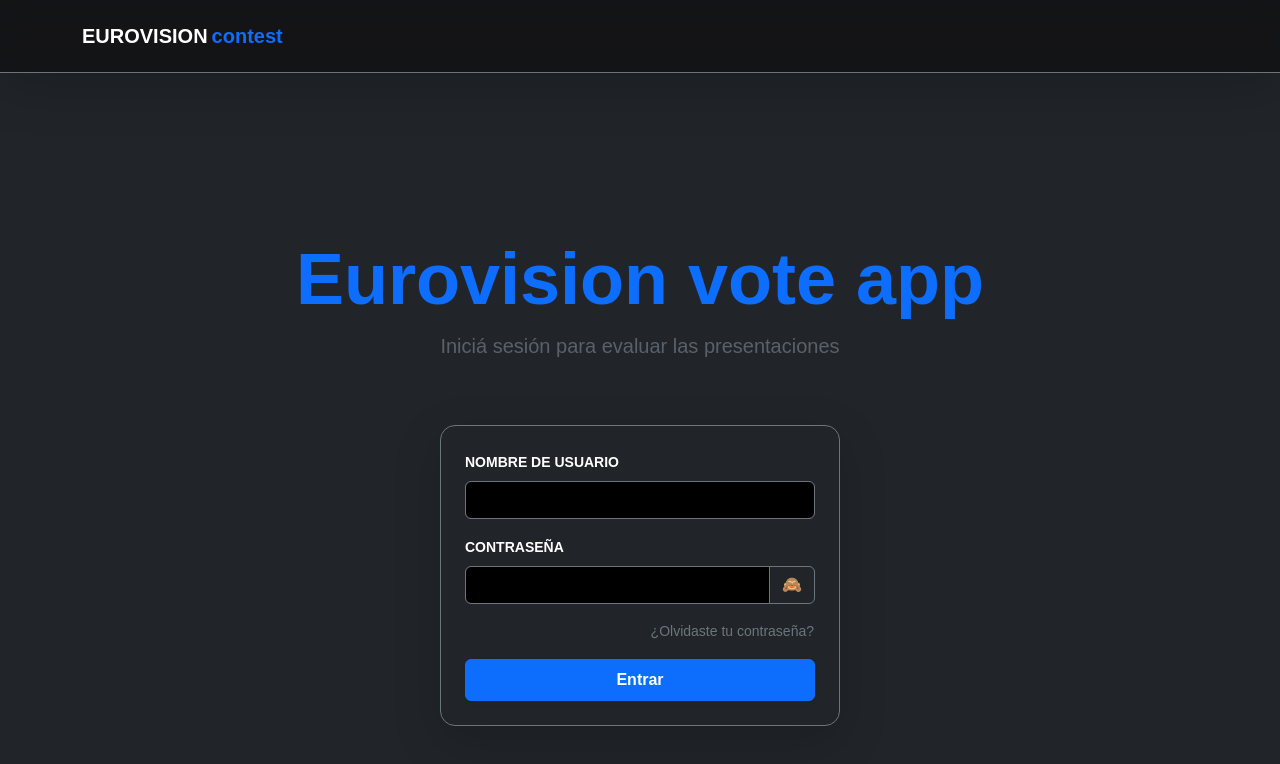
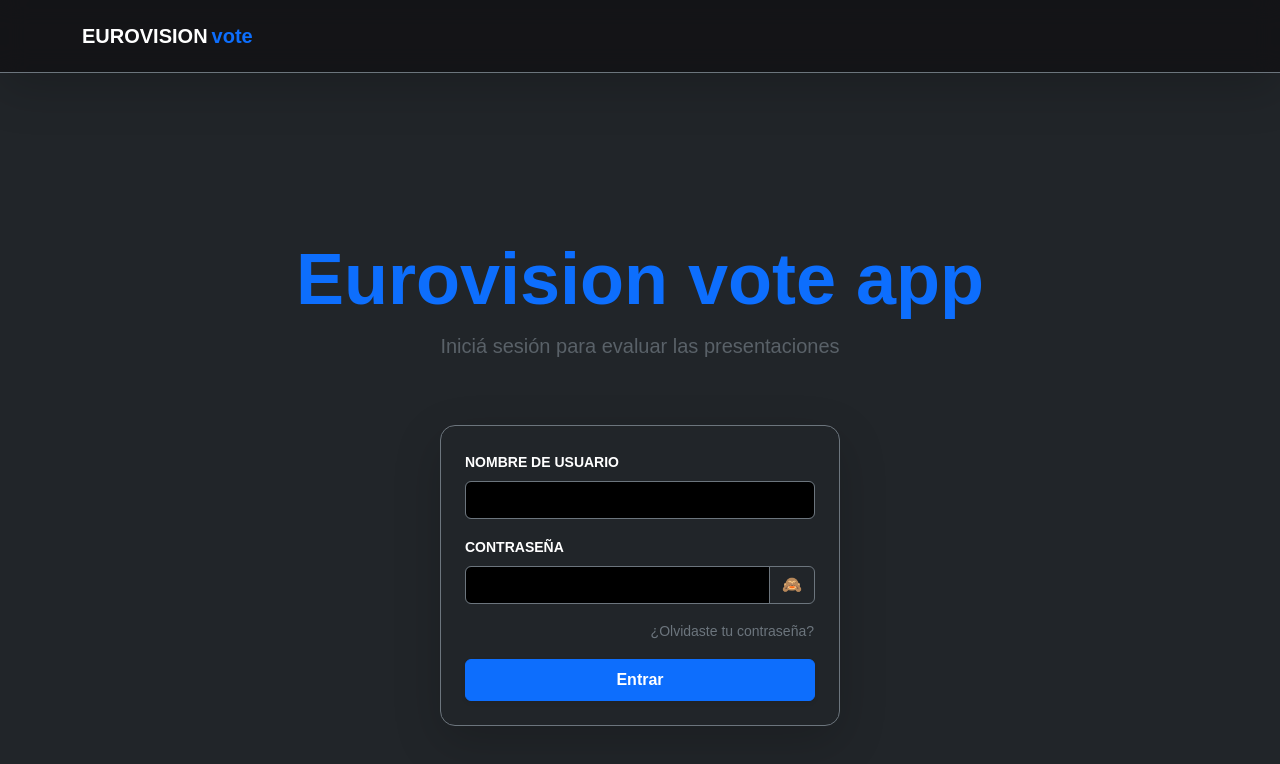
Before and after one commit to matifagith/Eurovision_2026, a Next.js app: page / in a window 1280 px wide. Shown: the top 764 px of the page. Built offline with nearby package versions, Linux system fonts and the light colour scheme; no server answers.

Commit message:
Updating

```diff
--- a/src/components/Navbar.js
+++ b/src/components/Navbar.js
@@ -33,7 +33,7 @@
 
           {/* LOGO CON HOVER */}
           <Link href={user ? "/dashboard" : "/"} className="navbar-brand fw-bold d-flex align-items-center brand-hover text-white m-0">
-            EUROVISION <span className="text-primary ms-1">contest</span>
+            EUROVISION <span className="text-primary ms-1">vote</span>
           </Link>
 
           {mostrarControles && (
```
